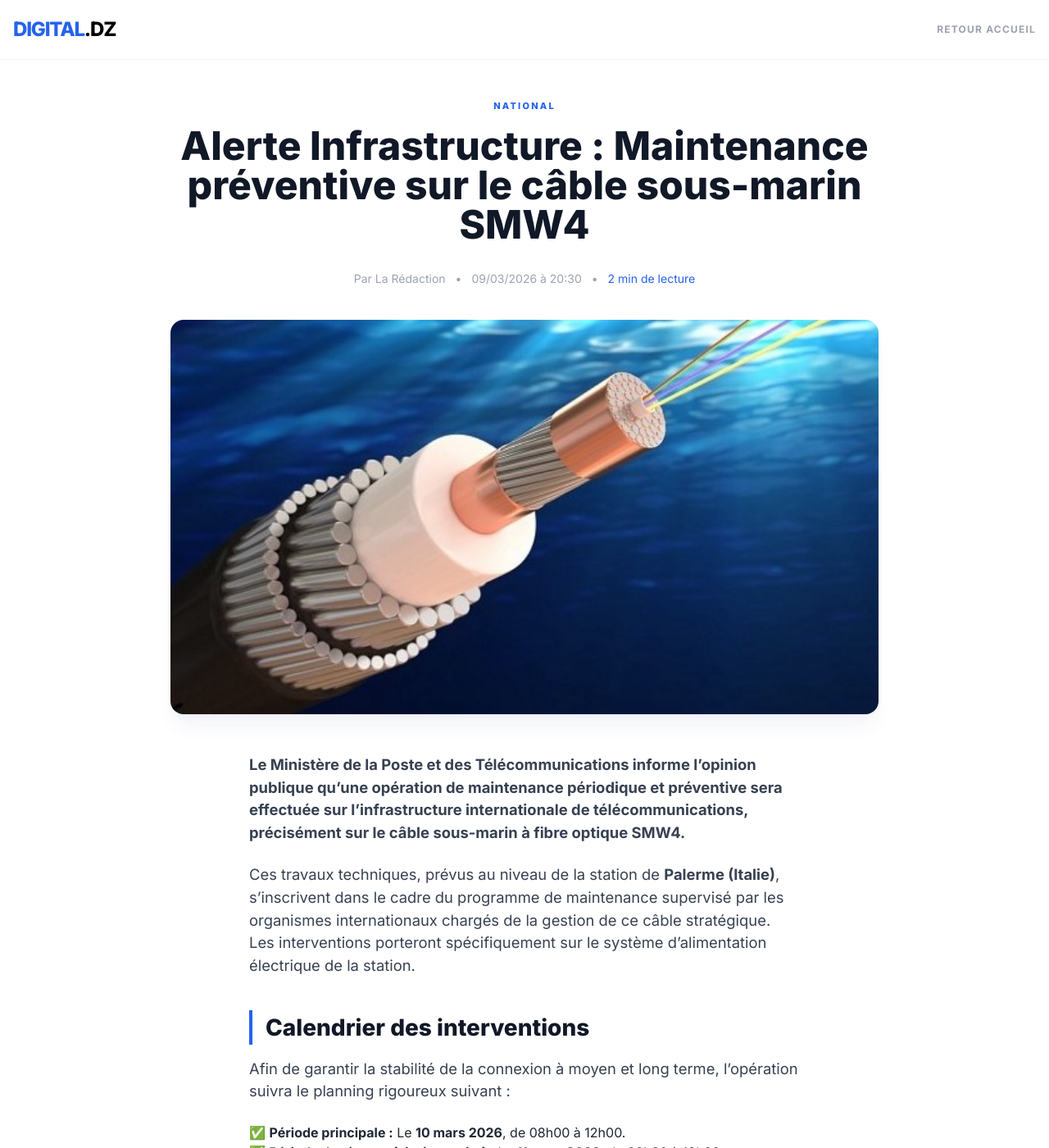
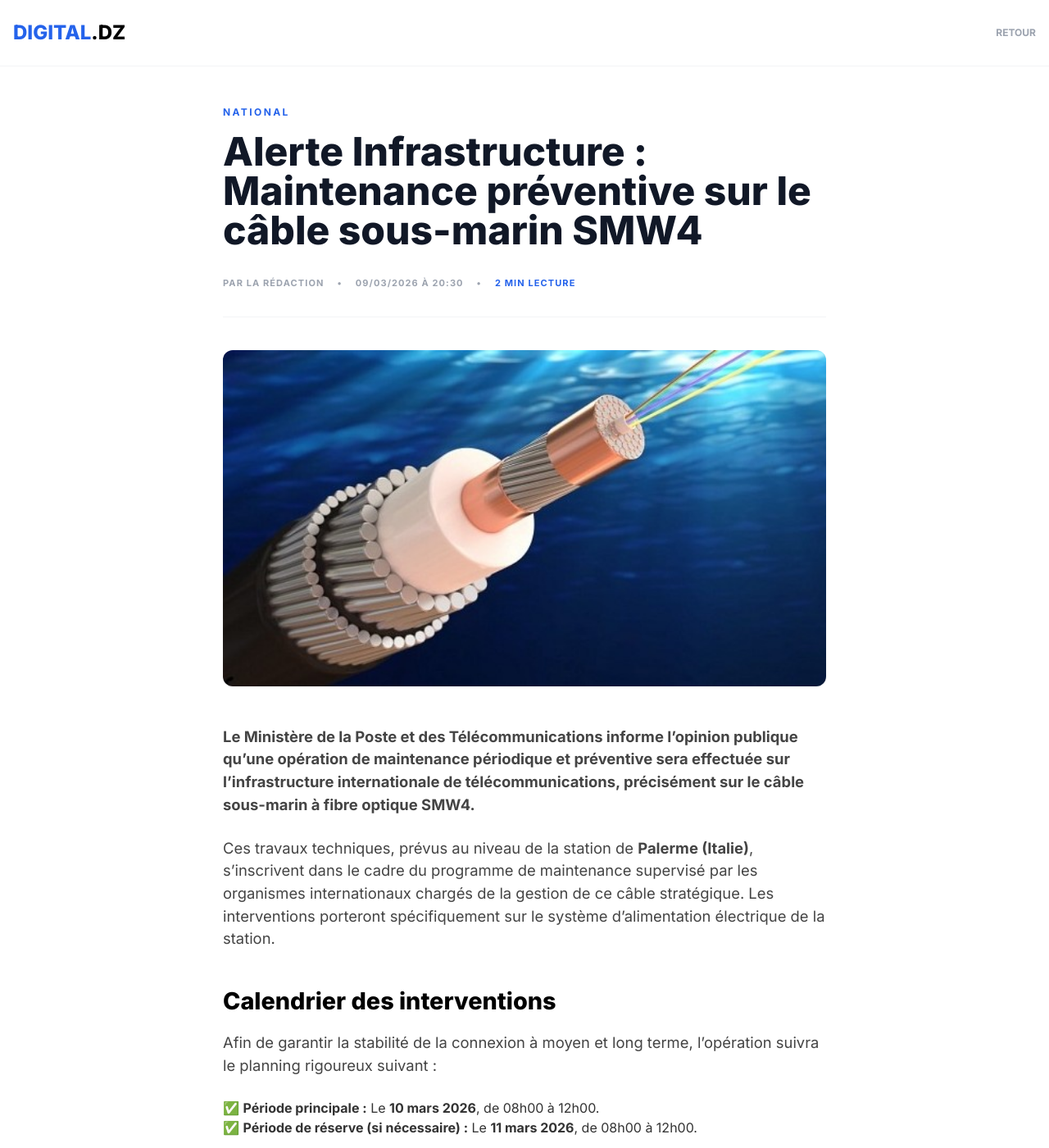
Before and after one commit to bastaps/Basta-InfosTech, a Jekyll site: the page built from presse/maintenance-cable-smw4.md, in a window 1280 px wide and 1400 px high. Shown: the whole window at 82% size. Built offline with Jekyll 4.4.1, drawn with Linux system fonts in a browser that asks for light colours; nearby versions of some CDN libraries; some of the changed text lies outside the part shown.

Commit message:
Update article.html

```diff
--- a/_layouts/article.html
+++ b/_layouts/article.html
@@ -11,53 +11,44 @@
     <link rel="stylesheet" href="https://cdnjs.cloudflare.com/ajax/libs/font-awesome/6.4.0/css/all.min.css">
     <style>
         @import url('https://fonts.googleapis.com/css2?family=Inter:wght@400;600;700;800&display=swap');
-        body { font-family: 'Inter', sans-serif; color: #1f2937; line-height: 1.8; background-color: #fff; }
-        .article-content p { margin-bottom: 1.5rem; font-size: 1.15rem; color: #374151; }
-        .article-content h2 { font-weight: 800; font-size: 1.75rem; margin-top: 2.5rem; margin-bottom: 1rem; color: #111827; border-left: 4px solid #2563eb; padding-left: 1rem; }
+        body { font-family: 'Inter', sans-serif; line-height: 1.8; color: #333; }
+        .article-content p { margin-bottom: 1.6rem; font-size: 1.15rem; color: #444; }
+        .article-content h2 { font-weight: 800; font-size: 1.8rem; margin-top: 2.5rem; color: #000; margin-bottom: 1rem; }
     </style>
 </head>
-<body>
+<body class="bg-white">
 
-    <nav class="border-b border-gray-100 py-5 sticky top-0 bg-white/95 backdrop-blur-sm z-50">
+    <nav class="border-b border-gray-100 py-6">
         <div class="container mx-auto px-4 flex justify-between items-center">
-            <a href="{{ site.baseurl }}/" class="text-2xl font-black tracking-tighter text-blue-600">DIGITAL<span class="text-black">.DZ</span></a>
-            <a href="{{ site.baseurl }}/" class="text-xs font-bold text-gray-400 hover:text-blue-600 uppercase tracking-widest">Retour Accueil</a>
+            <a href="{{ site.baseurl }}/" class="text-2xl font-extrabold text-blue-600">DIGITAL<span class="text-black">.DZ</span></a>
+            <a href="{{ site.baseurl }}/" class="text-xs font-bold text-gray-400 hover:text-blue-600 uppercase">Retour</a>
         </div>
     </nav>
 
-    <article class="max-w-4xl mx-auto px-4 py-12">
-        <header class="mb-10 text-center">
-            <span class="text-blue-600 font-extrabold text-[11px] uppercase tracking-[0.2em] mb-4 block">{{ page.category }}</span>
-            <h1 class="text-3xl md:text-5xl font-extrabold text-gray-900 leading-tight mb-8">{{ page.title }}</h1>
+    <main class="max-w-3xl mx-auto px-4 py-12">
+        <span class="text-blue-600 font-bold text-xs uppercase tracking-[0.2em] mb-4 block">{{ page.category }}</span>
+        <h1 class="text-3xl md:text-5xl font-extrabold text-gray-900 leading-tight mb-8">{{ page.title }}</h1>
 
-            <div class="flex items-center justify-center text-sm text-gray-400 font-medium">
-                <span>Par La Rédaction</span>
-                <span class="mx-3">•</span>
-                <span>{{ page.date | date: "%d/%m/%Y à %H:%M" }}</span>
-                <span class="mx-3">•</span>
-                <span class="text-blue-600">
-                    {% assign words = content | number_of_words %}
-                    {{ words | divided_by: 200 | plus: 1 }} min de lecture
-                </span>
-            </div>
-        </header>
+        <div class="flex items-center text-[11px] font-bold text-gray-400 border-b border-gray-100 pb-8 mb-10 uppercase tracking-widest">
+            <span>Par La Rédaction</span>
+            <span class="mx-4">•</span>
+            <span>{{ page.date | date: "%d/%m/%Y à %H:%M" }}</span>
+            <span class="mx-4">•</span>
+            <span class="text-blue-600">{% assign words = content | number_of_words %}{{ words | divided_by: 200 | plus: 1 }} min lecture</span>
+        </div>
 
         {% if page.image %}
-        <div class="mb-12">
-            <img src="{{ page.image | relative_url }}" class="w-full rounded-2xl shadow-xl shadow-blue-900/5">
-        </div>
+        <img src="{{ page.image | relative_url }}" class="w-full rounded-xl mb-12 shadow-sm">
         {% endif %}
 
-        <div class="article-content max-w-2xl mx-auto">
+        <div class="article-content">
             {{ content }}
         </div>
-    </article>
+    </main>
 
-    <footer class="bg-gray-50 border-t border-gray-100 py-16 mt-20">
-        <div class="container mx-auto px-4 text-center">
-            <div class="text-xl font-black mb-4">DIGITAL.DZ</div>
-            <p class="text-sm text-gray-400 uppercase tracking-widest">L'excellence numérique algérienne</p>
-        </div>
+    <footer class="bg-gray-50 py-16 mt-20 border-t border-gray-100 text-center">
+        <div class="text-xl font-black mb-2">DIGITAL.DZ</div>
+        <p class="text-[10px] text-gray-400 font-bold uppercase tracking-widest">L'excellence au cœur du réseau</p>
     </footer>
 
 </body>
```
Also changed, not shown: other parts of _layouts/article.html (+1 -1 lines).
